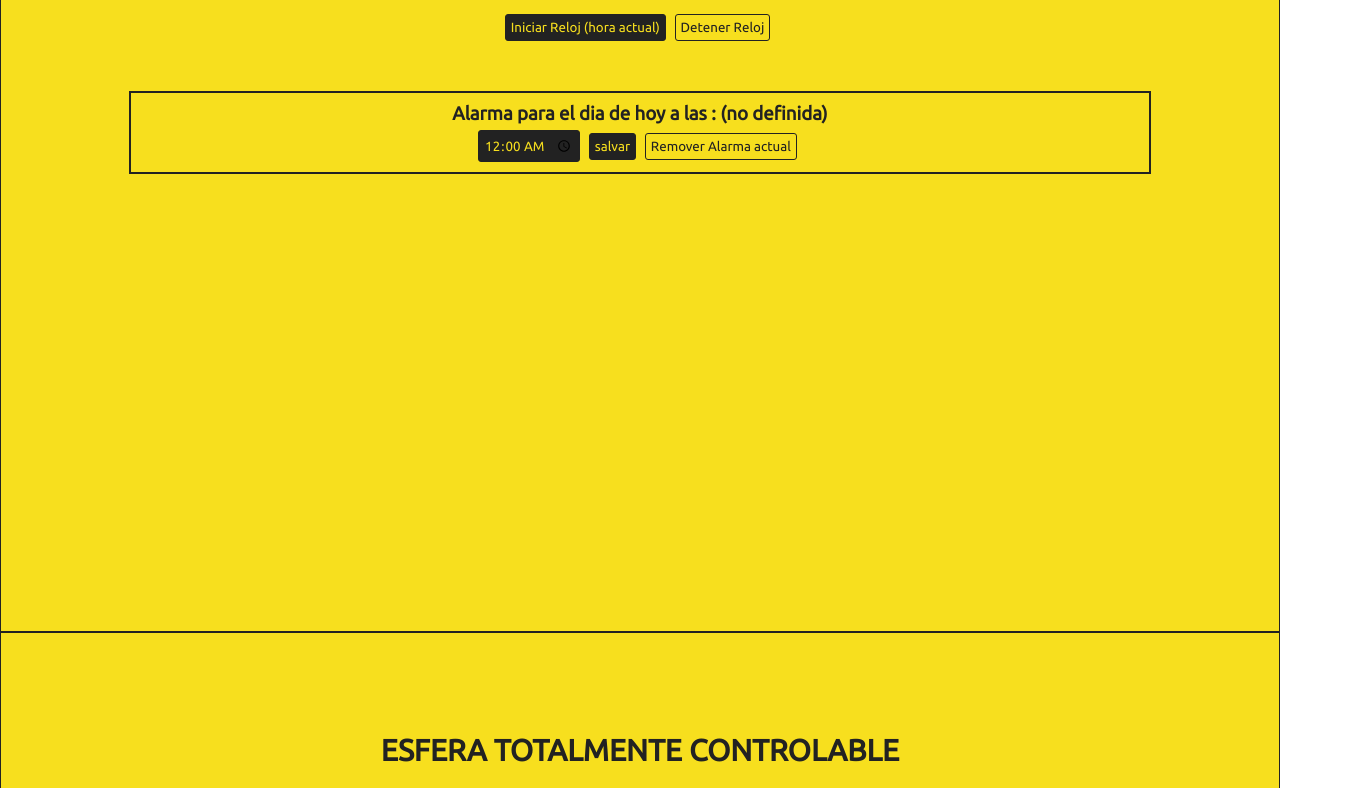
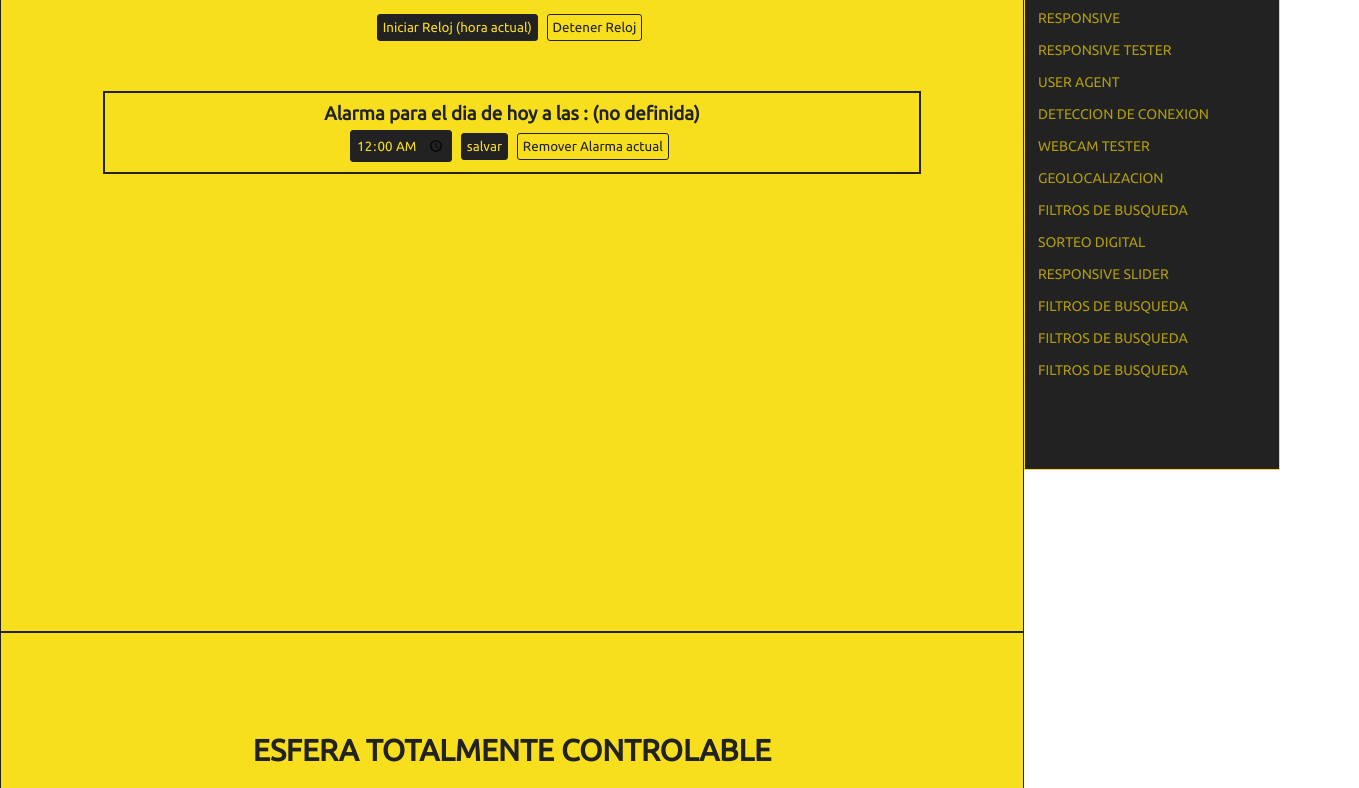
Before and after one commit to FrioLaN/ejercicios_dom_esperando_que_todo_salga_bien_aksdbahsd, a plain HTML site: page index.html in a window 1280 px wide. Shown: the part 330-1118 px from the top of the page, 1359 px wide, since content can reach past the window. Drawn offline with nearby package versions, Linux system fonts and the light colour scheme; some packages are replaced by stand-ins of ours; a script that the page names is missing.

Commit message:
aniadiendo el observer y una barra lateral auxiliar

```diff
--- a/css/styles.css
+++ b/css/styles.css
@@ -883,8 +883,9 @@ h1 {
 
 #container-slider {
   background-color: #333;
+  position: relative;
   margin: auto;
-  width: 85vw;
+  width: 85%;
   height: 45vw;
   display: flex;
   align-items: center;
@@ -907,10 +908,12 @@ h1 {
   font-size: 40px;
 }
 #container-slider #sliderBtnLeft {
-  left: 8%;
+  left: 4%;
+  position: absolute;
 }
 #container-slider #sliderBtnRigth {
-  right: 8%;
+  right: 4%;
+  position: absolute;
 }
 #container-slider .inf_btn {
   font-size: 10px;
@@ -923,8 +926,9 @@ h1 {
 }
 
 .content-slider img {
-  width: 90%;
-  height: 90%;
+  width: inherit;
+  height: inherit;
+  object-fit: cover;
 }
 
 .textBtnsSliderIsActive {
@@ -974,7 +978,7 @@ h1 {
 
 .content-slider {
   transform: translate(207px, 0px);
-  transition: all 300ms ease-in-out;
+  transition: opacity 300ms ease-in-out;
   overflow: hidden;
   background-color: #222;
   display: flex;
@@ -1035,3 +1039,58 @@ h1 {
     margin-bottom: 45%;
   }
 }
+
+#rigth-bar {
+  opacity: 0;
+  visibility: hidden;
+  z-index: -1;
+  position: fixed !important;
+  transition: all 300ms linear;
+}
+
+.rigth-barActive {
+  opacity: 1 !important;
+  visibility: visible !important;
+  z-index: 0 !important;
+  display: flex;
+  right: 0;
+  bottom: 0;
+  text-transform: uppercase;
+  text-align: initial;
+  background-color: #222;
+  color: #f7df1e;
+  font-size: 14px !important;
+  border: 1px solid #f7df1e;
+  width: 20%;
+  height: 85vh;
+  position: relative;
+  justify-content: center;
+  align-items: center;
+}
+
+.rigth-barActive li {
+  display: block;
+  padding: 3px;
+  margin: 10px 0px 0px 10px;
+}
+
+.rigth-barActive li:last-child {
+  margin-bottom: 10px;
+}
+
+#hijos {
+  transition: width 300ms linear;
+}
+
+.padre-is-active #hijos {
+  width: 80%;
+}
+
+.padre-is-active {
+  display: flex;
+  flex-direction: row;
+}
+.-activeLi {
+  background-color: #f7df1e;
+  color: #222;
+}
--- a/index.html
+++ b/index.html
@@ -6,7 +6,7 @@
   <meta http-equiv="X-UA-Compatible" content="IE=edge">
   <meta name="viewport" content="width=device-width, initial-scale=1.0">
   <link rel="stylesheet" href="css/styles.css" type="text/css">
-  <title>Document</title>
+  <title>DOM</title>
 </head>
 
 <body>
@@ -49,6 +49,8 @@
         <ion-icon name="chevron-up-circle" id="chevron_up_circle"></ion-icon>
       </a>
     </span>
+    <section id="padre">
+      <article id="hijos">
         <section d-mode class="secciones uno" id="seccionUno">
 
           <article id="reloj">
@@ -140,7 +142,8 @@
             </form>
 
             <article id="escenario">
-          <p id="instruccionesEsfera">pulsa sobra el rectangulo gris oscuro para comenzar. Para jugar: si presionas una
+              <p id="instruccionesEsfera">pulsa sobra el rectangulo gris oscuro para comenzar. Para jugar: si presionas
+                una
                 vez a la
                 letra que esta asignada para subir, bajar, ir a la derecha o izquierda, este se movera al lado que este
                 indicado </p>
@@ -169,8 +172,8 @@
           <form class="formfromResponsive" id="formResponsive">
             <input required type="url" placeholder="Ingresa una URL" class="formfromResponsive--input boton shortcuts"
               id="inputURL">
-        <input required type="number" placeholder="ancho de la URL" class="formfromResponsive--input boton shortcuts"
-          id="inputWIDTH" value="500">
+            <input required type="number" placeholder="ancho de la URL"
+              class="formfromResponsive--input boton shortcuts" id="inputWIDTH" value="500">
             <input required type="number" placeholder="alto de la URL" class="formfromResponsive--input boton shortcuts"
               id="inputHEIGTH" value="500">
             <input type="submit" class="formfromResponsive--button boton shortcuts" id="salvarURL" value="agregar">
@@ -236,7 +239,8 @@
                   <img src="https://placeimg.com/200/200/tech" alt="Tecnologia" class="card--image">
                   <figcaption>Tecnologia</figcaption>
                 </figure>
-            <p class="cards--info">En este articulo se toma en cuenta la tecnologia y todo lo relacionado a esta.</p>
+                <p class="cards--info">En este articulo se toma en cuenta la tecnologia y todo lo relacionado a esta.
+                </p>
               </div>
             </article>
             <article class="cards">
@@ -264,7 +268,8 @@
                   <img src="https://placeimg.com/200/200/nature" alt="Naturaleza" class="card--image">
                   <figcaption>Naturaleza</figcaption>
                 </figure>
-            <p class="cards--info">¿Que es mejor que pasar todo el rato frente al ordenador?. ¡Exacto!, la naturaleza
+                <p class="cards--info">¿Que es mejor que pasar todo el rato frente al ordenador?. ¡Exacto!, la
+                  naturaleza
                   (aunque no todos pensaran lo mismo). En estas imagenes solo veras naturaleza!</p>
               </div>
             </article>
@@ -274,7 +279,8 @@
                   <img src="https://placeimg.com/200/200/arch" alt="Arquitectonica" class="card--image">
                   <figcaption>Arquitectonica</figcaption>
                 </figure>
-            <p class="cards--info">A lo largo de la historia, hemos evolucionado mucho. Una de las cosas que evoluciono
+                <p class="cards--info">A lo largo de la historia, hemos evolucionado mucho. Una de las cosas que
+                  evoluciono
                   con nosotros es la arquitectonia!</p>
               </div>
             </article>
@@ -297,7 +303,8 @@
             <input class="boton shortcuts botonParticipantes" type="text" id="nuevo_participante"
               placeholder="Ingresa un nombre">
             <input type="submit" value="Salvar" id="salvaParticipante" class="boton shortcuts botonParticipantesClick">
-        <input type="button" value="Obtener un ganador" id="getWiner" class="boton shortcuts botonParticipantesClick">
+            <input type="button" value="Obtener un ganador" id="getWiner"
+              class="boton shortcuts botonParticipantesClick">
           </form>
           <div id="contenedor_participantes">
             <h2>participantes:</h2>
@@ -326,7 +333,8 @@
               <img src="https://placeimg.com/200/200/animals" alt="animals">
             </article>
             <article class="content-slider off">
-          <p>Lorem ipsum dolor sit amet consectetur adipisicing elit. Consequatur perferendis natus iusto blanditiis?
+              <p>Lorem ipsum dolor sit amet consectetur adipisicing elit. Consequatur perferendis natus iusto
+                blanditiis?
                 Dolorum dolor repudiandae quaerat, sapiente illo natus, asperiores in, distinctio numquam itaque iste
                 inventore quia consequuntur eum.</p>
             </article>
@@ -346,6 +354,31 @@
         <section d-mode class="secciones quince" id="seccionQuince">
           <h2>Filtro de busqueda</h2>
         </section>
+      </article>
+
+      <aside id="rigth-bar">
+        <div>
+          <ul>
+            <li><a href="#seccionUno" id="uno">reloj digital y alarma</a></li>
+            <li><a href="#seccionDos" id="dos">ESFERA TOTALMENTE CONTROLABLE</a></li>
+            <li><a href="#seccionTres" id="tres">Cuenta a tras desde hoy, hasta navidad
+              </a></li>
+            <li><a href="#seccionCuatro" id="cuatro">Responsive</a></li>
+            <li><a href="#seccionCinco" id="cinco">Responsive Tester</a></li>
+            <li><a href="#seccionSeis" id="seis">user agent</a></li>
+            <li><a href="#seccionSiete" id="siete">deteccion de conexion</a></li>
+            <li><a href="#seccionOcho" id="ocho">WebCam Tester</a></li>
+            <li><a href="#seccionNueve" id="nueve">Geolocalizacion</a></li>
+            <li><a href="#seccionDies" id="dies">Filtros de Busqueda</a></li>
+            <li><a href="#seccionOnce" id="once">Sorteo Digital</a></li>
+            <li><a href="#seccionDoce" id="doce">Responsive Slider</a></li>
+            <li><a href="#seccionTrece" id="trece">Filtros de Busqueda</a></li>
+            <li><a href="#seccionCatorce" id="catorce">Filtros de Busqueda</a></li>
+            <li><a href="#seccionQuince" id="quince">Filtros de Busqueda</a></li>
+          </ul>
+        </div>
+      </aside>
+    </section>
   </main>
   <script src="css/styles.js"></script>
   <script src="js/menu_hamburguesa.js" type="text/javascript"></script>
--- a/js/index.js
+++ b/js/index.js
@@ -15,6 +15,7 @@ import getGeolocation from "./geolocation.js";
 import getSearch from "./search_result.js";
 import sorteo from "./sorteo_automatico.js";
 import slider from "./slider.js";
+import observator from "./observer.js";
 
 const d = document,
   w = window,
@@ -39,6 +40,7 @@ const d = document,
 let storage = window.localStorage;
 
 d.addEventListener("DOMContentLoaded", (e) => {
+  observator("padre", "rigth-bar", ".secciones");
   responsive(
     "(min-width: 500px)",
     `youtubeMedia`,
--- /dev/null
+++ b/js/observer.js
@@ -0,0 +1,44 @@
+const d = document;
+
+export default function observator(father, aside, sections) {
+  const $active = d.querySelector(".doce");
+  const objec = {
+    root: null,
+    rootMargin: "0px",
+    threshold: 0.0,
+  };
+  let $father = d.getElementById(father);
+  let $aside = d.getElementById(aside);
+  let $secciones = d.querySelectorAll(sections);
+  let $lista = $aside.children[0].children[0].children;
+  const callback = (obs) => {
+    if (obs[0].isIntersecting) {
+      $secciones.forEach((item) => {
+        OBSERVER_SECTION.observe(item);
+      });
+
+      $father.classList.add("padre-is-active");
+      $aside.classList.add("rigth-barActive");
+    }
+  };
+  const controlSections = (item) => {
+    item.forEach((el) => {
+      if (el.isIntersecting) {
+        for (const ele of $lista) {
+          if (el.target.classList[1] === ele.children[0].getAttribute("id")) {
+            ele.children[0].classList.add("-activeLi");
+          } else {
+            ele.children[0].classList.remove("-activeLi");
+          }
+        }
+      }
+    });
+  };
+  const OBSERVER = new IntersectionObserver(callback, objec);
+  const OBSERVER_SECTION = new IntersectionObserver(controlSections, {
+    root: null,
+    rootMargin: "0px",
+    threshold: 0.25,
+  });
+  OBSERVER.observe($active);
+}
--- a/js/slider.js
+++ b/js/slider.js
@@ -11,18 +11,18 @@ export default function sliderResp(btns, article) {
   function getActive(e, item) {
     if (item.classList.contains("--rigth")) {
       if (i < $articles.length - 1) {
-        i++;
+        $articles[i].classList.add("off");
         console.log($btns);
         $btns[1].classList.remove("--initial-btn");
         $btns[0].style.opacity = 1;
+        $articles[i].classList.remove("on");
+        $articles[i].classList.remove("off--rigth");
+        $articles[i].classList.add("off--left");
+        i++;
         $articles[i].classList.add("on");
         $articles[i].classList.remove("off--rigth");
         $articles[i].classList.remove("off--left");
         $articles[i].classList.remove("off");
-        $articles[i - 1].classList.add("off");
-        $articles[i - 1].classList.remove("on");
-        $articles[i - 1].classList.remove("off--rigth");
-        $articles[i - 1].classList.add("off--left");
         if (i >= $articles.length - 1) {
           $btns[1].style.opacity = 0.5;
         } else {
@@ -31,16 +31,16 @@ export default function sliderResp(btns, article) {
       }
     } else {
       if (i > 0) {
+        $articles[i].classList.add("off");
+        $articles[i].classList.remove("on");
+        $articles[i].classList.add("off--rigth");
+        $articles[i].classList.remove("off--left");
         i--;
         $btns[1].style.opacity = 1;
         $articles[i].classList.add("on");
         $articles[i].classList.remove("off--rigth");
         $articles[i].classList.remove("off--left");
         $articles[i].classList.remove("off");
-        $articles[i + 1].classList.add("off");
-        $articles[i + 1].classList.remove("on");
-        $articles[i + 1].classList.add("off--rigth");
-        $articles[i + 1].classList.remove("off--left");
         if (i <= 0) {
           $btns[0].style.opacity = 0.5;
         } else {
```
Lines whose indentation alone changed are shown as unchanged.
